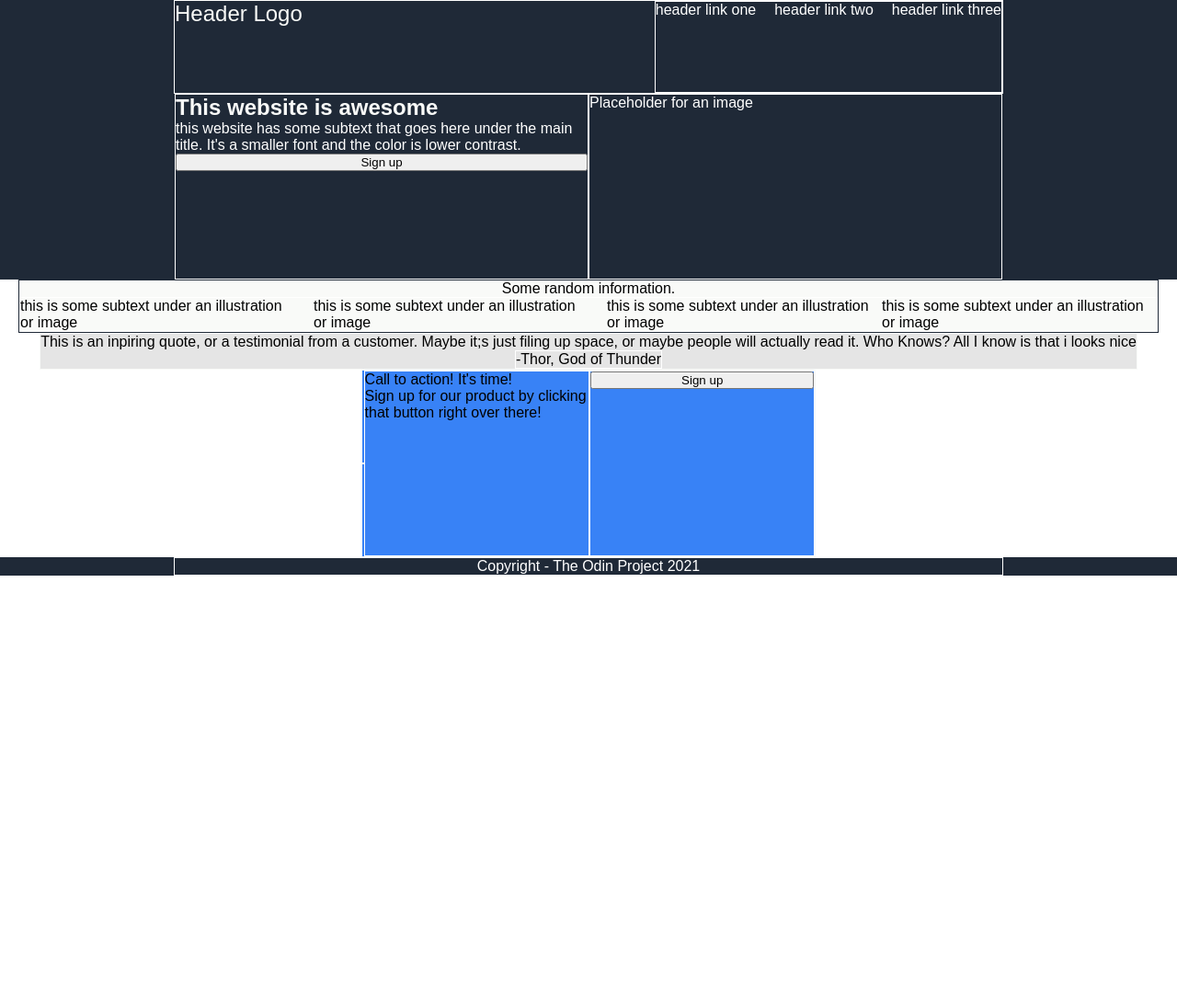
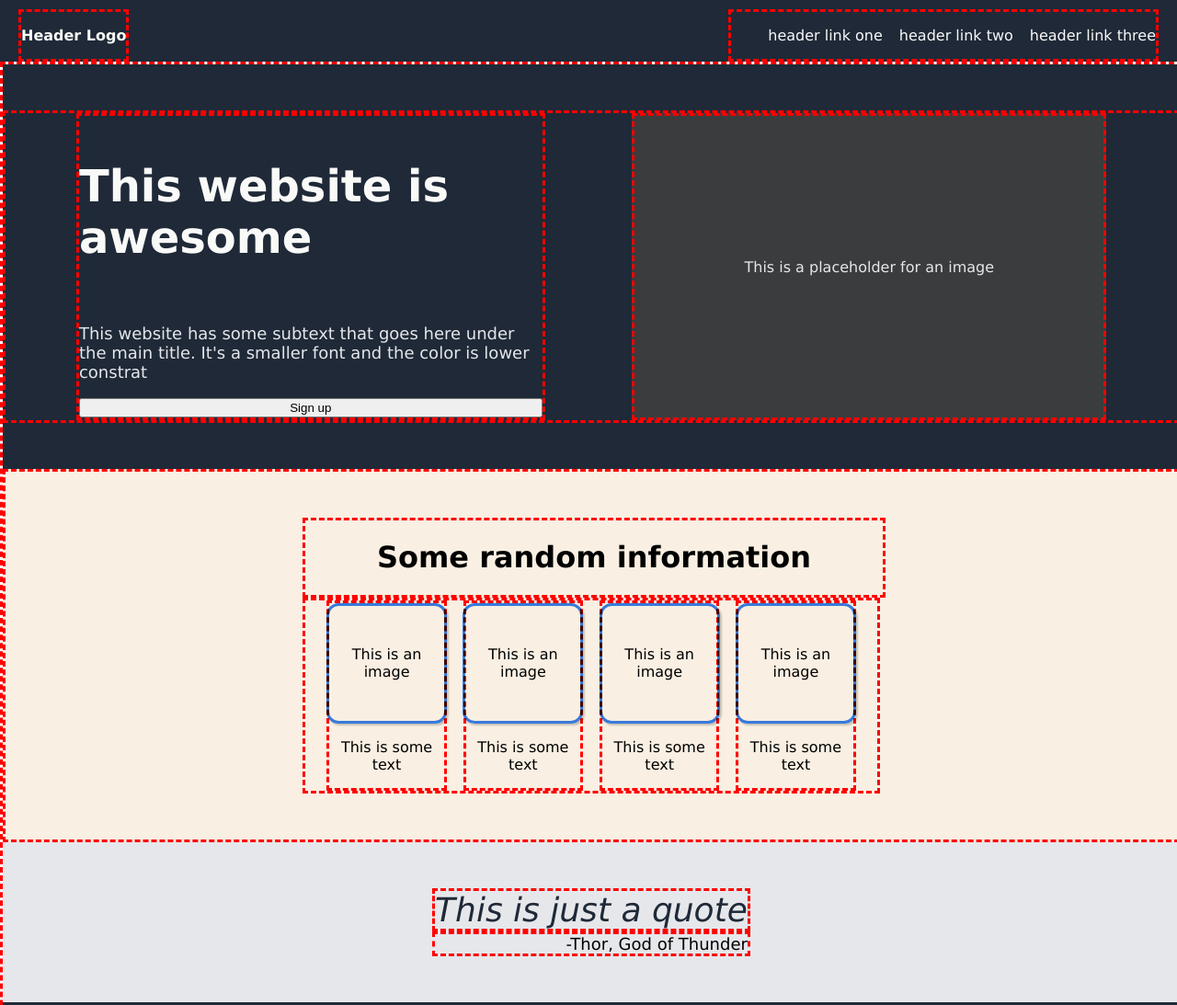
Before and after one commit to TerryBoris/landing-page, a plain HTML site: page index.html in a window 1280 px wide. Shown: the top 1093 px of the page at 92% size. Before the commit the page ends 800 px from the top, so only its background shows below. Drawn offline with Linux system fonts and the light colour scheme.

Commit message:
css file of landing page complete

```diff
--- a/index.html
+++ b/index.html
@@ -9,83 +9,73 @@
 </head>
 
 <body>
-    <!-- this is the first part of the website-->
-    <div class='top-container'>
-        <div class="top">
-            <div class="header-logo">Header Logo</div>
-
-            <div class="links">
-                <div class="thead thead1">header link one</div>
-                <div class="thead thead2">header link two</div>
-                <div class="thead thead3">header link three</div>
+    <div class="header">
+        <div class="banner">
+            <div class="banner-left">
+                <div><strong>Header Logo</strong></div>
+            </div>
+            <div class="banner-right">
+                <ul>
+                    <li>header link one</li>
+                    <li>header link two</li>
+                    <li>header link three</li>
+                </ul>
             </div>
         </div>
     </div>
-
-    <div class="sub-top-container">
-        <div class="sub-top">
-            <div class="sub-top-item left">
-                <b class="awesome">This website is awesome</b>
-                <p>this website has some subtext that goes here under the main title.
-                It's a smaller font and the color is lower contrast.
-                </p>
+    <div class="main">
+        <div class="main-one">
+            <div class="hero">
+            <div class="hero-text">
+                <div class="main-text">
+                    <p><strong>This website is awesome</strong></p></div>
+                <div class="secondary-text">
+                    <p>This website has some subtext that goes here under the main title. It's a smaller font and the color is lower constrat</p></div>
                 <button>Sign up</button>
             </div>
-            <div class="sub-top-item right">
-                Placeholder for an image
+            <div class="hero-image">
+                <div class="hero-image-text">This is a placeholder for an image</div>
             </div>
             </div>
         </div>
-
-    <!-- this is the second part of the website-->
-    <div class='white-container'>
-        <div class="sub-white-items">
-
-            <div>Some random information.</div>
-
-            <div class="links">
-                <div class="thead thead1">this is some subtext under an illustration or image</div>
-                <div class="thead thead2">this is some subtext under an illustration or image</div>
-                <div class="thead thead3">this is some subtext under an illustration or image</div>
-                <div class="thead thead3">this is some subtext under an illustration or image</div>
+        <div class="main-two">
+            <div class="side">
+                <div class="title">
+                    <h1>Some random information</h1></div>
+            <div class="cards">
+                <div class="card-one">
+                    <div class="icon">This is an image</div>
+                    <p>This is some text</p>
+                </div>
+                <div class="card-two">
+                    <div class="icon">This is an image</div>
+                    <p>This is some text</p>
+                </div>
+                <div class="card-three">
+                    <div class="icon">This is an image</div>
+                    <p>This is some text</p>
+                </div>
+                <div class="card-four">
+                    <div class="icon">This is an image</div>
+                    <p>This is some text</p>
                 </div>
             </div>
             </div>
-
-    <!-- this is the third part of the website-->
-    <div class='grey-container'>
-        <div class="sub-grey-items">
-
-            <div>This is an inpiring quote, or a testimonial from a customer.
-                Maybe it;s just filing up space, or maybe people will actually read it.
-                Who Knows? All I know is that i looks nice</div>
-
-            <div class="links">
-                <div class="thead thead1">-Thor, God of Thunder</div>
+        </div>
+        <div class="main-three">
+            <div class="side">
+                <div class="quote">
+                    This is just a quote</div>
+                <div class="author">
+                    -Thor, God of Thunder</div>
+            </div>
+        </div>
+        <div class="main-four">
+            <div class="side">
+                <div class="copyright">
+                    Copyright @ The Odin Project 2021</div>
             </div>
         </div>
     </div>
-
-    <!-- this is the fourth part of the website-->
-    <div class='white-container'>
-        <div class="sub-blue-items">
-            <div class="inside-sub-blue-items"></div>
-                <div class="sub-top-item left">
-                    <p>Call to action! It's time!</p>
-                    <p>Sign up for our product by clicking that button right over there!</p>
-                </div>
-                <div class="sub-top-item right">
-                    <button>Sign up</button>
-            </div>
-        </div>
-    </div>
-
-    <!-- this is the fifth part of the website-->
-    <div class='bottom-container'>
-        <div class="bottom">
-            <div>Copyright - The Odin Project 2021</div>
-        </div>
-    </div>
-
 </body>
 </html>
--- a/style.css
+++ b/style.css
@@ -1,151 +1,187 @@
-/* this allows to have the border taking the whole page of top container */
-* {
+body{
     margin: 0;
-    padding: 0;
-    box-sizing: 0;
-    font-family: Arial, Helvetica, sans-serif;
+    font-family: Verdana, Geneva, Tahoma, sans-serif;
 }
 
-.top-container {
-    color: #fff;
+.header{
+    width: 100%;
     background-color: #1F2937;
-    padding: 0 20px;
+    color: #F9FAF8;
+}
+
+.banner{
     display: flex;
+    justify-content: space-between;
+    /* flex-wrap: wrap; */
+}
+
+.banner-left, .banner-right{
+    display: flex;
+    justify-content: space-between;
+    align-items: center;
+    margin-right: 20px;
+    margin-left: 20px;
+    margin-top: 10px;
+    border: dashed red;
+}
+
+ul{
+    list-style: none;
+    display: flex;
+    gap: 18px;
+}
+
+.main{
+    display: flex;
+    flex-direction: column;
+    width: 100%;
+    justify-content: space-evenly;
+    border: dashed red;
+}
+
+.main-one{
+    height: 125%;
+    display: inline-flex;
+    align-items: center;
+    justify-content: center;
+    background-color: #1F2937;
+}
+
+.hero {
+    display: flex;
+    flex-wrap: wrap;
+    gap: 18px;
+    justify-content: space-evenly;
+    align-items: stretch;
+    margin-top: 50px;
+    margin-bottom: 50px;
+    border: dashed red;
+}
+
+.hero-text{
+    box-sizing: border-box;
+    display: flex;
+    flex-direction: column;
+    justify-content: center;
+    align-content: center;
+    width: 40%;
+    border: dashed red;
+}
+
+.main-text {
+    font-size: 48px;
+    color: #F9FAF8;
+    font-weight: 900;
+    padding: 0;
+}
+
+.secondary-text {
+    font-size: 18px;
+    color: #E5E7EB;
+}
+
+.hero-image {
+    display: flex;
+    border: dashed red;
+    background-color: #3b3c3d;
+    width: 40%;
+}
+
+.hero-image-text{
+    font-size: 16px;
+    color: #E5E7EB;
+    font-weight: 60;
+    padding: 0;
+    align-content: center;
+    margin-left: auto;
+    margin-right: auto;
+}
+
+.main-two{
+    display: flex; /* Enables flex layout */
+    flex-direction: column; /* Stacks children vertically */
+    align-items: center; /* Centers content horizontally */
+    justify-content: flex-start; /* Aligns content to the top */
+    height: 125%;
+    border: dashed red;
+    background-color: rgb(249, 239, 226);
+}
+
+.side{
+    margin-top: 50px;
+    margin-bottom: 50px;
+}
+
+.title{
+    display: flex;
+    justify-content: center;
+    border: dashed red;
+    width: 100%;
+}
+
+.cards{
+    display: flex;
+    border: dashed red;
+    justify-content: center;
+    align-items: center;
+    flex-wrap: wrap;
+    gap: 18px;
+}
+
+.icon{
+    border: #3882F6 solid;
+    border-radius: 10%;
+    mix-blend-mode: multiply;
+    box-shadow: 2px 2px 2px rgba(0,0,0,0.2);
+    display: flex;
+    justify-content: center;
+    align-items: center;
+    width: 125px;
+    height: 125px;
+}
+
+.card-one, .card-two, .card-three, .card-four{
+    display: flex;
+    flex-direction: column;
+    align-items: center;
+    width: 20%;
+    border: dashed red;
+    text-align: center;
+}
+
+.main-three{
+    display: flex;
+    background-color: #E5E7EB;
+    flex-direction: column;
+    align-items: center;
     justify-content: center;
 }
 
-.top {
-    border: 1px solid #fff;
-    width: 900px;
-    height: 100px;
-    display: flex;
-    justify-content: space-between;
-    flex-wrap: wrap;
+.quote{
+    font-size: 36px;
+    font-style: italic;
+    color: #1F2937;
+    text-align: left;
+    border: dashed red
 }
 
-.links {
-    border: 1px solid #fff;
-    display: flex;
-    justify-content: flex-start;
+.author{
+    font-size: 18px;
+    text-align: right;
+    border: dashed red
 }
 
-.header-logo {
-    font-size: 24px;
-    color: #F9FAF8;
-}
-
-.awesome {
-    font-size: 24px;
-    color: #F9FAF8;
-}
-
-.thead2 {
-    margin: 0 20px;
-}
-
-.sub-top-container {
-    color: #fff;
+.main-four{
+    display: flex;
     background-color: #1F2937;
-    padding: 0 20px;
-    display: flex;
+    flex-direction: column;
+    align-items: center;
     justify-content: center;
 }
 
-.sub-top {
-    width: 900px;
-    display: flex;
-    justify-content: space-between;
-    flex-wrap: wrap;
+.copyright{
+    color: #E5E7EB;
+    font-size: 18px;
+    text-align: right;
+    border: dashed red
 }
-
-.sub-top-item.left {
-    border: 1px solid #fff;
-    display: flex;
-    justify-content: flex-start;
-    height: 200px;
-    flex: 1;
-    flex-direction: column;
-}
-
-.sub-top-item.right {
-    border: 1px solid #fff;
-    display: flex;
-    justify-content: flex-start;
-    height: 200px;
-    flex: 1;
-    flex-direction: column;
-}
-
-/* second main section */
-.white-container {
-    padding: 0 20px;
-    display: flex;
-    justify-content: center;
-}
-
-.sub-white-items {
-    border: 1px solid #1F2937;
-    background-color: #F9FAF8;
-    display: flex;
-    justify-content: space-evenly;
-    flex-direction: column;
-    align-items: center;
-}
-
-/* third main section */
-.grey-container {
-    padding: 0 20px;
-    display: flex;
-    justify-content: center;
-}
-
-.sub-grey-items {
-    border: 1px solid #F9FAF8;
-    background-color: #e5e5e5;
-    display: flex;
-    justify-content: space-evenly;
-    flex-direction: column;
-    align-items: center;
-}
-
-/* fourth main section */
-.white-container {
-    padding: 0 20px;
-    display: flex;
-    justify-content: center;
-}
-
-.sub-blue-items {
-    border: 1px solid #F9FAF8;
-    background-color: #3882f6;
-    display: flex;
-    justify-content: space-evenly;
-    flex-direction: row;
-    align-items: center;
-}
-
-.inside-sub-blue-items {
-    border: 1px solid #F9FAF8;
-    background-color: #3882f6;
-    display: flex;
-    justify-content: space-evenly;
-    flex-direction: row;
-    align-items: center;
-}
-
-/* fifth main section */
-.bottom-container {
-    color: #fff;
-    background-color: #1F2937;
-    padding: 0 20px;
-    display: flex;
-    justify-content: center;
-}
-
-.bottom {
-    border: 1px solid #fff;
-    width: 900px;
-    display: flex;
-    justify-content: center;
-    flex-wrap: wrap;
-}
```
Lines whose indentation alone changed are shown as unchanged.
